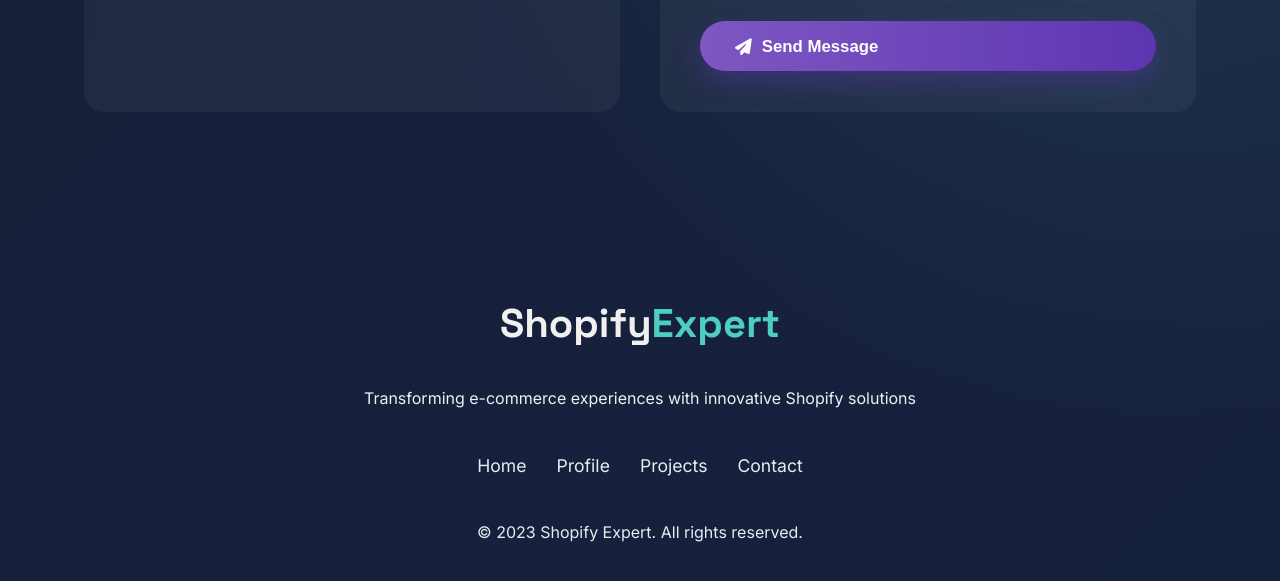
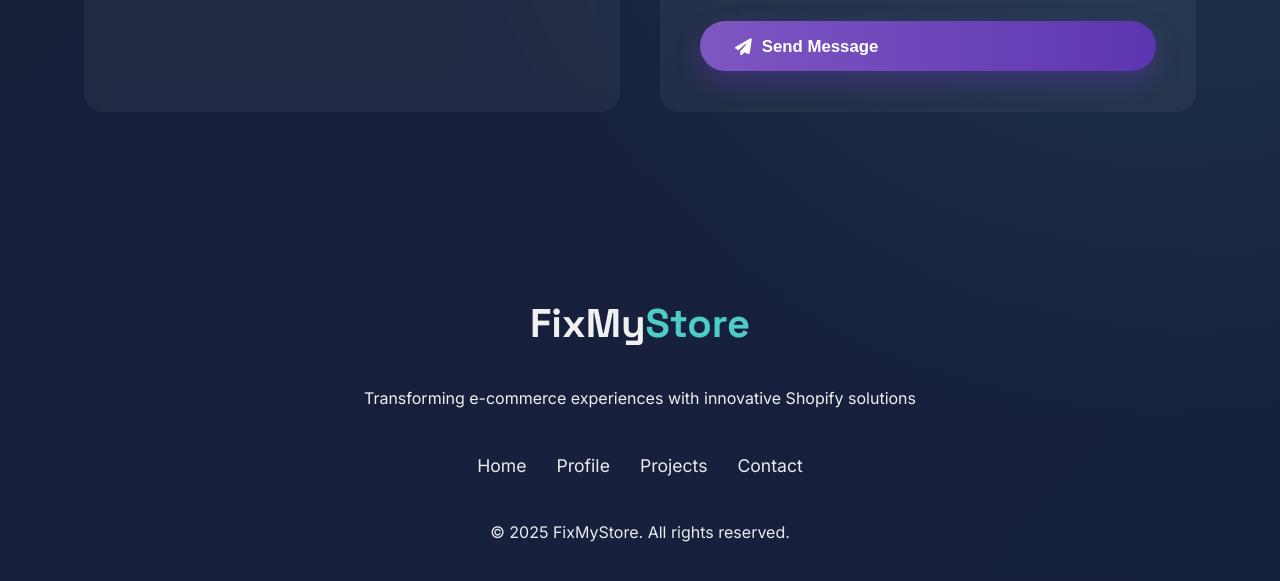
Before and after one commit to guddu-gaurav/Shopify-Portfolio, a plain HTML site: page index.html in a window 1280 px wide. Shown: the part 3976-4557 px from the top of the page. Drawn offline with Linux system fonts and the light colour scheme.

Commit message:
copyright changed

```diff
--- a/index.html
+++ b/index.html
@@ -1067,7 +1067,7 @@
     <footer>
         <div class="container">
             <div class="footer-content">
-                <div class="footer-logo">Shopify<span>Expert</span></div>
+                <div class="footer-logo">FixMy<span>Store</span></div>
                 <p>Transforming e-commerce experiences with innovative Shopify solutions</p>
 
                 <ul class="footer-links">
@@ -1078,7 +1078,7 @@
                 </ul>
 
                 <div class="copyright">
-                    &copy; 2023 Shopify Expert. All rights reserved.
+                    &copy; 2025 FixMyStore. All rights reserved.
                 </div>
             </div>
         </div>
```
